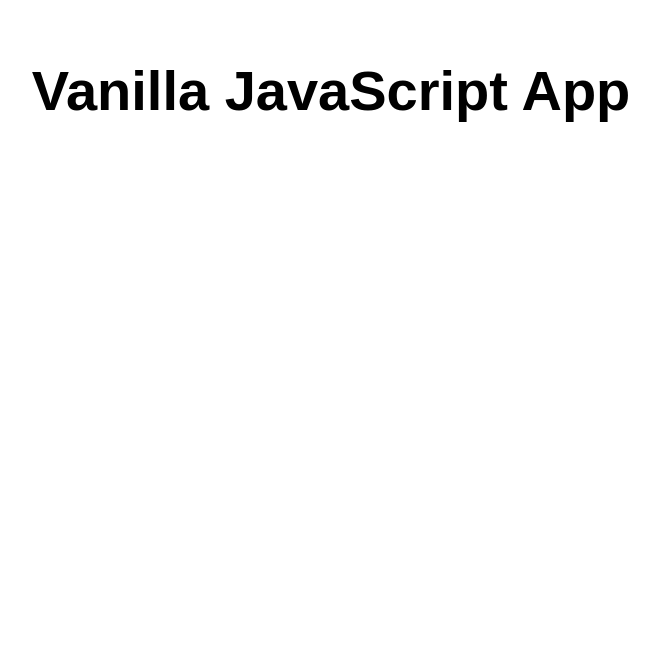
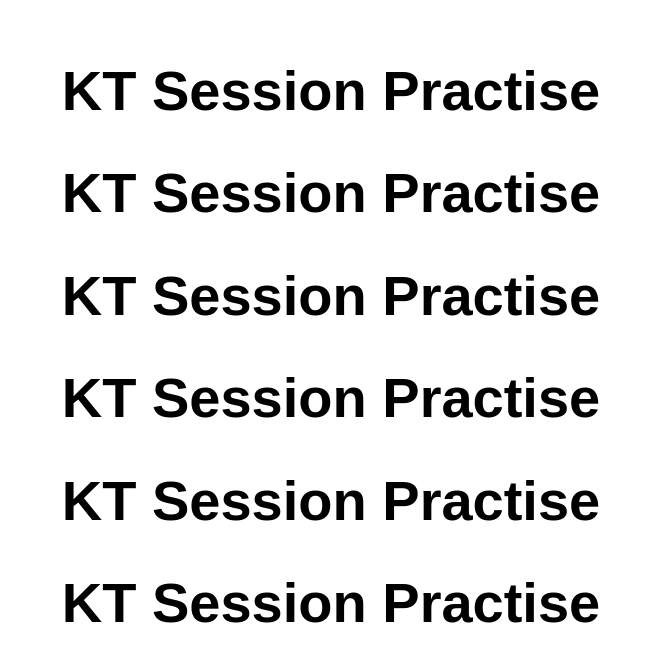
Before and after one commit to hari2babloo/ktsession1810, a website: page src/index.html in a window 1280 px wide. Shown: the whole page, without its empty margins (309-968 px from the left). Drawn offline with Linux system fonts and the light colour scheme.

Commit message:
index.html

```diff
--- a/src/index.html
+++ b/src/index.html
@@ -10,7 +10,12 @@
 
 <body>
   <main>
-    <h1>Vanilla JavaScript App</h1>
+    <h1>KT Session Practise </h1>
+        <h1>KT Session Practise </h1>
+        <h1>KT Session Practise </h1>
+        <h1>KT Session Practise </h1>
+        <h1>KT Session Practise </h1>
+        <h1>KT Session Practise </h1>
   </main>
 </body>
 
```
